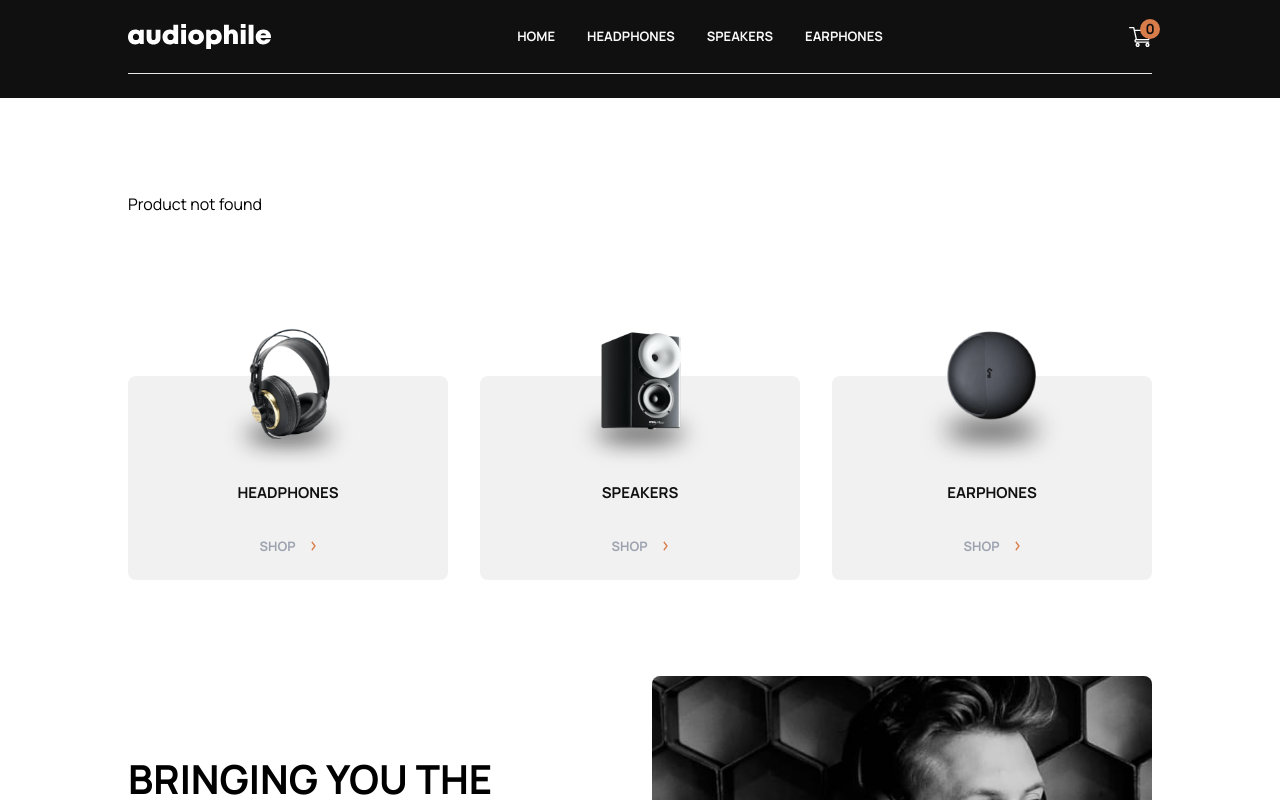
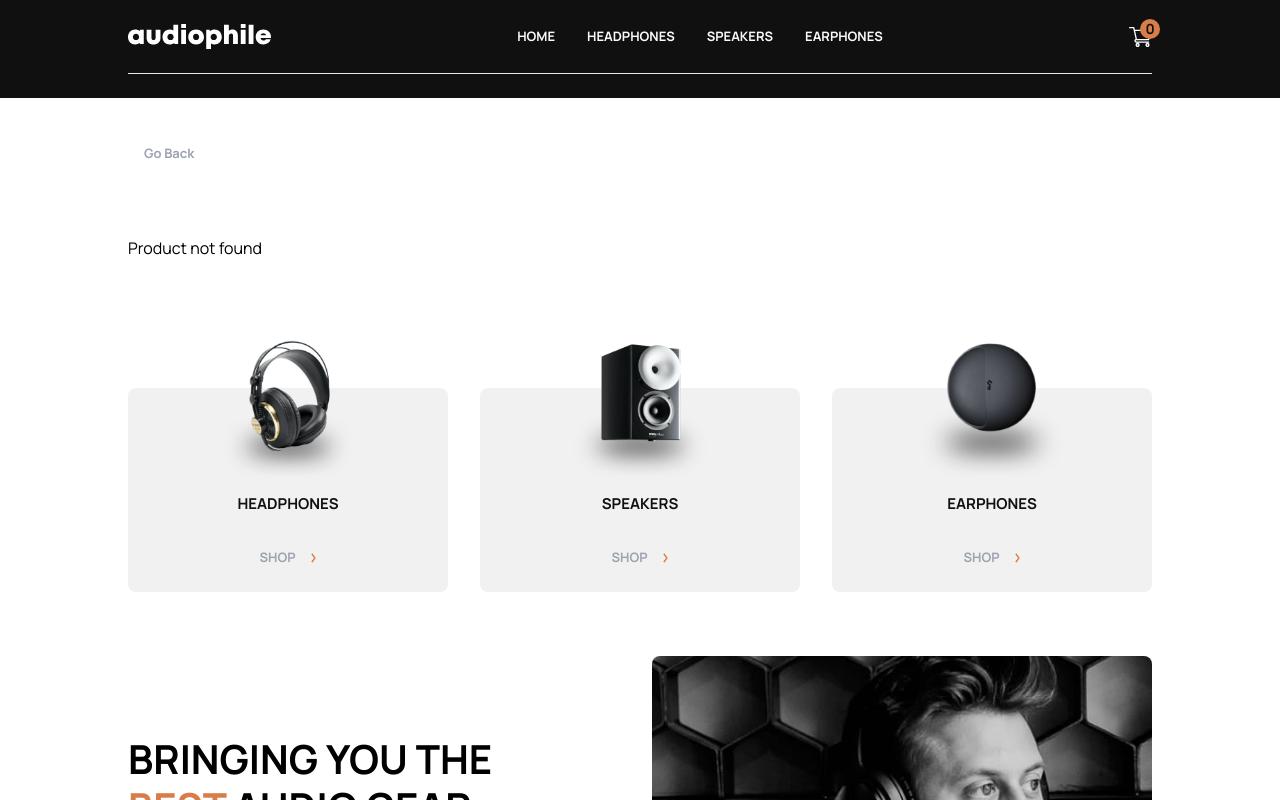
Before and after one commit to papakowdadson/AudioPhile-Ecommerce-Website, a React (Create React App) app: page /products/productdetails/1 in a window 1280 px wide. Shown: the top 800 px of the page. Built offline with nearby package versions, Linux system fonts and the light colour scheme.

Commit message:
back navigation button added

```diff
--- a/src/components/TertiaryButton.jsx
+++ b/src/components/TertiaryButton.jsx
@@ -3,7 +3,7 @@ import ArrowRightIcon from '../assets/shared/desktop/icon-arrow-right.svg'
 
 const TertiaryButton = ({onClick,label,hasIcon,isUpperCase,isFullWidth}) => {
   return (
-    <div onClick={()=>onClick()} className={`text-subtitle font-bold text-gray-400 px-4 py-2 rounded-sm cursor-pointer hover:text-primary_orange transition-colors duration-300 w-fit flex items-center justify-center gap-4 ${isFullWidth?'w-full':'w-fit'}`}>
+    <div onClick={(e)=>onClick(e)} className={`text-subtitle font-bold text-gray-400 px-4 py-2 rounded-sm cursor-pointer hover:text-primary_orange transition-colors duration-300 w-fit flex items-center justify-center gap-4 ${isFullWidth?'w-full':'w-fit'}`}>
       <p>
           {isUpperCase?label.toUpperCase():label}
       </p>
--- a/src/pages/ProductsDetailsPage.jsx
+++ b/src/pages/ProductsDetailsPage.jsx
@@ -7,6 +7,7 @@ import ScreenCap from "../layout/ScreenCap";
 import VisionSection from "../features/home/VisionSection";
 import UseProducts from "../Hooks/UseProducts";
 import ProductDetailsSection from '../features/products/ProductDetailsSection'
+import TertiaryButton from "../components/TertiaryButton";
 
 
 const ProductsDetailsPage = () => {
@@ -34,11 +35,18 @@ const ProductsDetailsPage = () => {
     fetchData();
   }, [loading,slug]);
 
+  const handleBackNavigation = (e)=>{
+    e.preventDefault()
+    navigate(-1)
+
+  }
+
   return (
     <div className="flex flex-col justify-between pt-[96px]">
+      <ScreenCap>
 
-      <ScreenCap>
-        <div className="my-24 space-y-24 max-lg:px-4">
+        <div className="mt-10 mb-24 space-y-16 max-lg:px-4">
+          <TertiaryButton onClick={handleBackNavigation} label={"Go Back"} hasIcon={false} isUpperCase={false} isFullWidth={false} />
           {(loading)? <p>Loading.....</p>:product==null?<div>Product not found</div>:<ProductDetailsSection product={product} />}
           <ProductsSection/>
           <VisionSection/>
```
